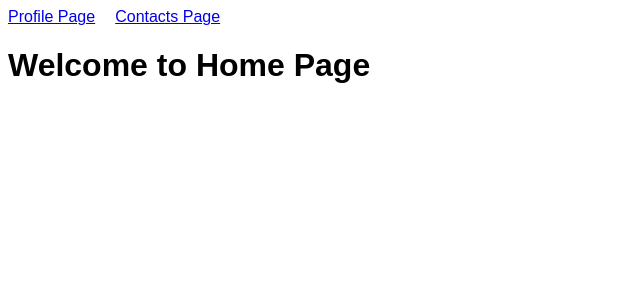
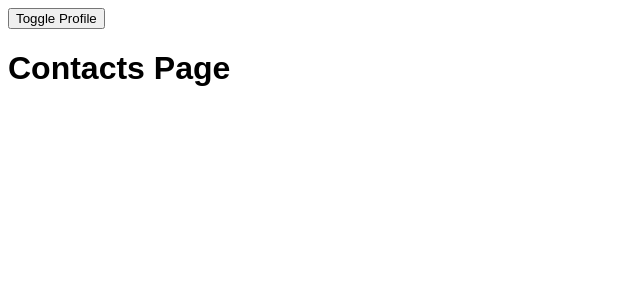
Before and after one commit to Barbaris2/-sandbox-ReactJS, a React (Create React App) app: page / in a window 1280 px wide. Shown: the top 300 px of the page, without its empty margins (0-640 px from the left). Built offline with nearby package versions, Linux system fonts and the light colour scheme.

Commit message:
use lazy

```diff
--- a/src/App.js
+++ b/src/App.js
@@ -1,26 +1,34 @@
-import React, { Fragment, Component } from 'react';
-import { BrowserRouter, Route, NavLink } from 'react-router-dom';
+import React, { Fragment, Component, Suspense } from 'react';
 
-import Home from './components/Home';
-import Profile from './components/Profile';
 import Contacts from './components/Contacts';
 
+const Profile = React.lazy(() => import('./components/Profile'));
+
 class App extends Component {
+  state = {
+    showProfile: false
+  };
+
+  showProfileToggle = () => {
+    this.setState(({ showProfile }) => ({
+      showProfile: !showProfile
+    }));
+  };
+
   render() {
+    const { showProfile } = this.state;
+
     return (
-      <BrowserRouter>
-        <Fragment>
-          <nav>
-            <NavLink style={{ marginRight: '20px' }} to='/profile'>
-              Profile Page
-            </NavLink>
-            <NavLink to='/contacts'>Contacts Page</NavLink>
-          </nav>
-          <Route path='/' exact component={Home} />
-          <Route path='/profile' component={Profile} />
-          <Route path='/contacts' component={Contacts} />
-        </Fragment>
-      </BrowserRouter>
+      <Fragment>
+        <button onClick={this.showProfileToggle}>Toggle Profile</button>
+        {showProfile ? (
+          <Suspense fallback={<div>Loading...</div>}>
+            <Profile />
+          </Suspense>
+        ) : (
+          <Contacts />
+        )}
+      </Fragment>
     );
   }
 }
```
